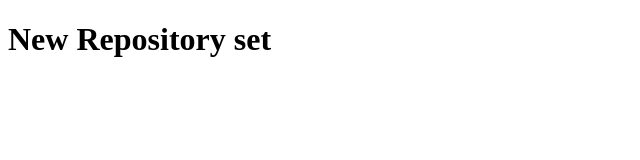
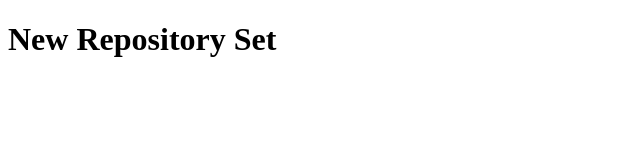
Before and after one commit to patilkey1/TestGitAutomate1, a plain HTML site: page index.html in a window 1280 px wide. Shown: the full height of the page, 0-640 px from the left. Drawn offline with Linux system fonts and the light colour scheme.

Commit message:
Update index.html

```diff
--- a/index.html
+++ b/index.html
@@ -7,6 +7,6 @@
     <title>Index</title>
 </head>
 <body>
-    <h1>New Repository set</h1>
+    <h1>New Repository Set</h1>
 </body>
 </html>
```
